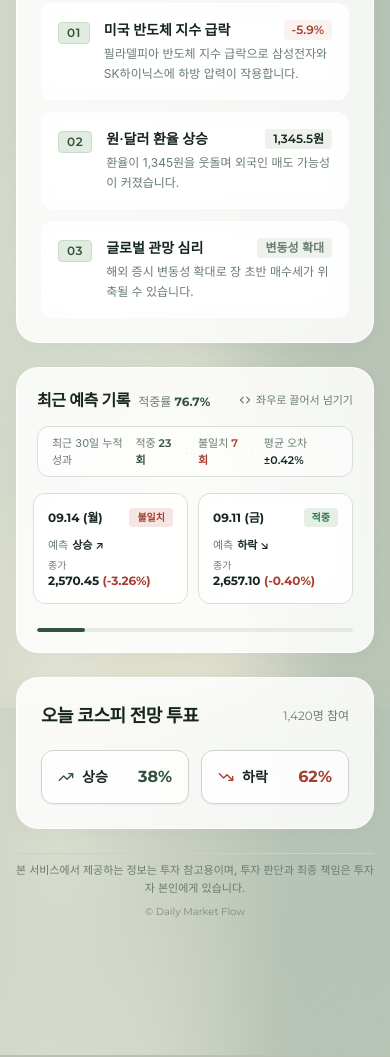
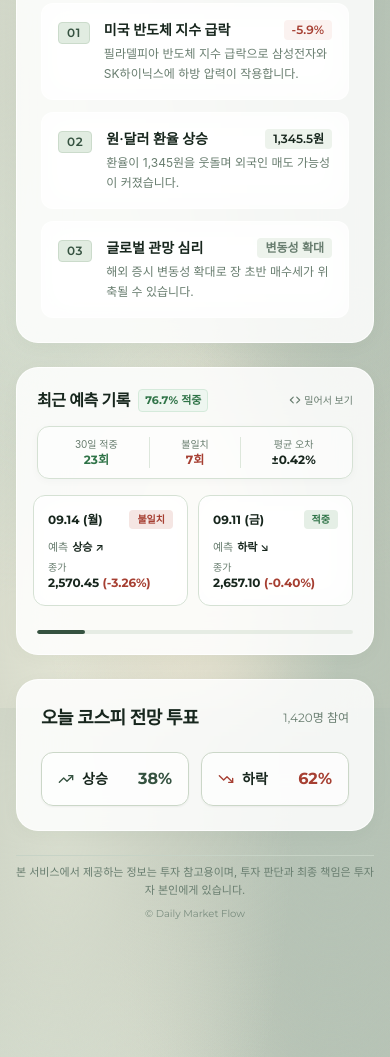
Before and after one commit to orth2334/stock, a plain HTML site: page index.html in a window 390 px wide. Shown: the part 980-2037 px from the top of the page. Drawn offline with nearby package versions, Linux system fonts and the light colour scheme; a web font is replaced by a local one.

Commit message:
fix: 최근 예측 기록 서브바 및 헤더 모바일 글자 쪼개짐/줄바꿈 전면 해결 (3열 균등 그리드 적용)

```diff
--- a/index.html
+++ b/index.html
@@ -473,29 +473,35 @@
 
       <!-- 가로 스와이프 최근 예측 기록 (가로 카드뉴스) -->
       <section class="glass-card rounded-[22px] p-5 sm:p-6 flex flex-col gap-3.5">
-        <div class="flex items-center justify-between">
-          <div class="flex items-baseline gap-2">
-            <h3 class="text-base font-semibold text-brand-body tracking-tight">
+        <div class="flex items-center justify-between gap-2">
+          <div class="flex items-center gap-2 min-w-0">
+            <h3 class="text-base font-semibold text-brand-body tracking-tight whitespace-nowrap">
               최근 예측 기록
             </h3>
-            <span class="text-xs text-brand-muted font-en">적중률 <strong class="text-brand-txt font-bold">76.7%</strong></span>
-          </div>
-
-          <span class="text-[11px] text-brand-muted flex items-center gap-1 select-none font-medium">
+            <span class="text-[11px] font-en font-bold text-brand-up bg-brand-upBg px-1.5 py-0.5 rounded border border-[#D5EADB] whitespace-nowrap shrink-0">
+              76.7% 적중
+            </span>
+          </div>
+
+          <span class="text-[10px] sm:text-[11px] text-brand-muted flex items-center gap-0.5 select-none font-medium shrink-0 whitespace-nowrap">
             <i data-lucide="chevrons-left-right" class="w-3.5 h-3.5 text-brand-muted"></i>
-            <span>좌우로 끌어서 넘기기</span>
+            <span>밀어서 보기</span>
           </span>
         </div>
 
-        <!-- 30일 누적 성과 서브 바 -->
-        <div class="flex items-center justify-between text-[11px] sm:text-xs py-2 px-3.5 rounded-xl bg-white/55 border border-[#D5E1D4] text-brand-muted">
-          <span>최근 30일 누적 성과</span>
-          <div class="flex items-center gap-2.5 sm:gap-3 font-en">
-            <span>적중 <strong class="text-brand-txt font-semibold">23회</strong></span>
-            <span class="text-[#CBD7CB]">·</span>
-            <span>불일치 <strong class="text-brand-danger font-semibold">7회</strong></span>
-            <span class="text-[#CBD7CB]">·</span>
-            <span>평균 오차 <strong class="text-brand-body font-semibold">±0.42%</strong></span>
+        <!-- 30일 누적 성과 3분할 통계 그리드 (어떤 모바일 해상도에서도 줄바꿈/깨짐 없는 3열 카드) -->
+        <div class="grid grid-cols-3 gap-1.5 py-2.5 px-3 rounded-xl bg-white/55 border border-[#D5E1D4] text-center shadow-[0_2px_8px_rgba(35,78,53,0.03)]">
+          <div class="flex flex-col items-center justify-center">
+            <span class="text-[10px] sm:text-[11px] text-brand-muted whitespace-nowrap">30일 적중</span>
+            <span class="font-en text-xs sm:text-sm font-bold text-brand-up whitespace-nowrap">23회</span>
+          </div>
+          <div class="flex flex-col items-center justify-center border-x border-[#D5E1D4]/80">
+            <span class="text-[10px] sm:text-[11px] text-brand-muted whitespace-nowrap">불일치</span>
+            <span class="font-en text-xs sm:text-sm font-bold text-brand-danger whitespace-nowrap">7회</span>
+          </div>
+          <div class="flex flex-col items-center justify-center">
+            <span class="text-[10px] sm:text-[11px] text-brand-muted whitespace-nowrap">평균 오차</span>
+            <span class="font-en text-xs sm:text-sm font-bold text-brand-body whitespace-nowrap">±0.42%</span>
           </div>
         </div>
 
```
